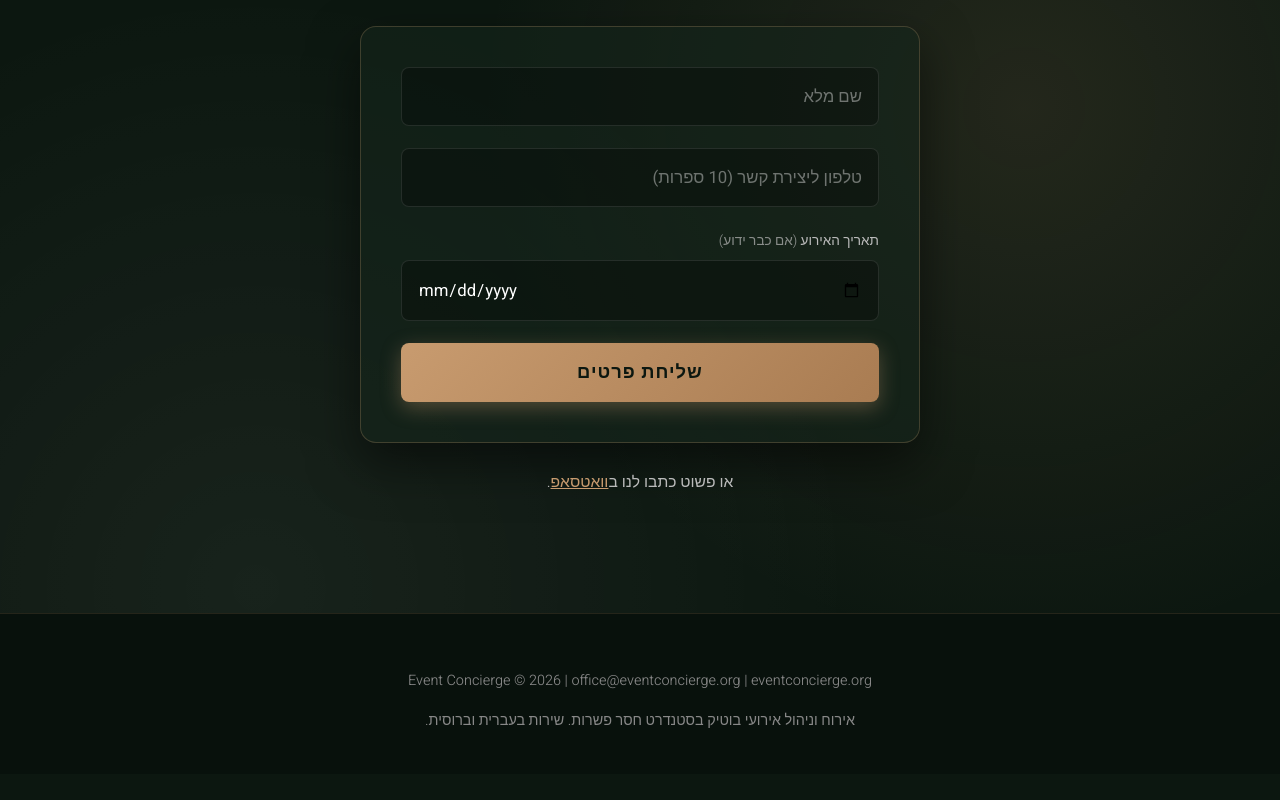
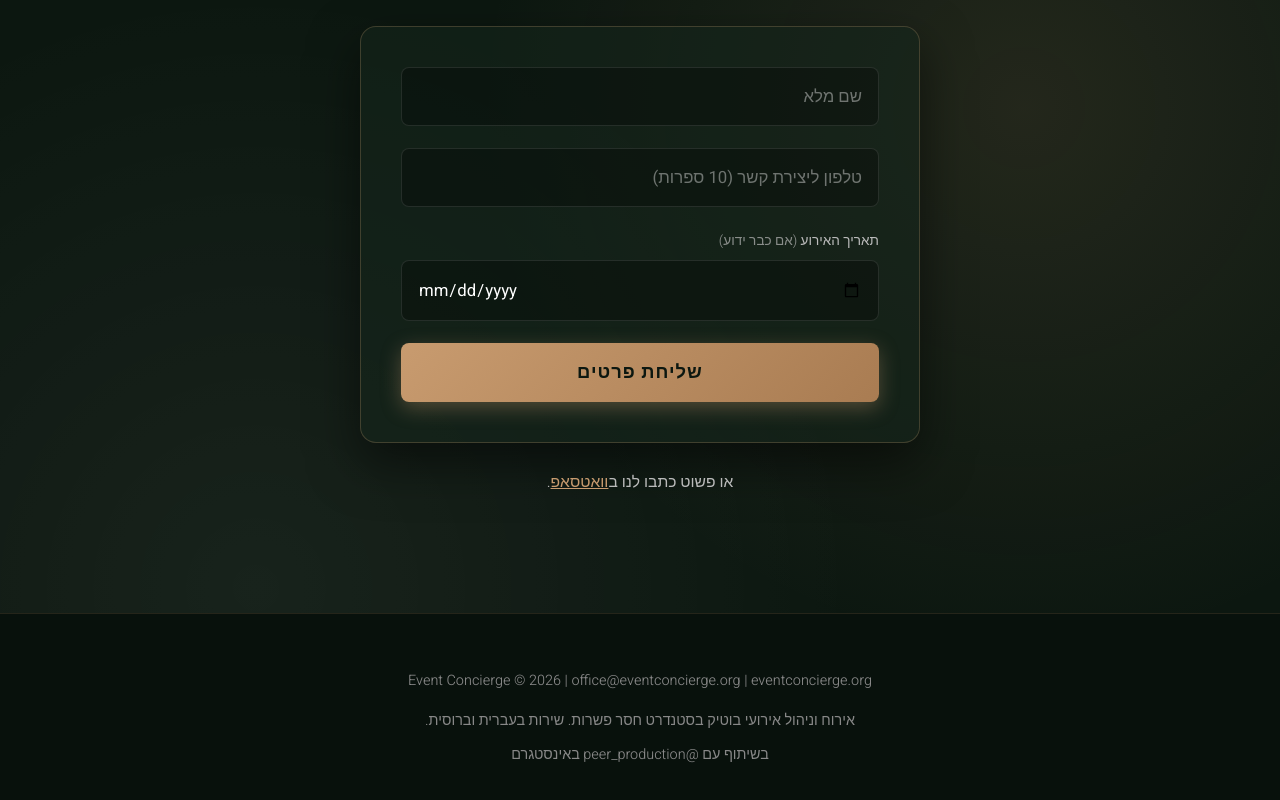
Before and after one commit to office329/eventconcierge-website, a plain HTML site: page rsvp/index.html in a window 1280 px wide. Shown: the part 4052-4852 px from the top of the page. Before the commit the page ends 4826 px from the top, so only its background shows below. Drawn offline with Linux system fonts and the light colour scheme.

Commit message:
footer: link to @peer_production on Instagram (Aviel collab)
Co-Authored-By: Claude Opus 5.5 <noreply@anthropic.com>

```diff
--- a/rsvp/index.html
+++ b/rsvp/index.html
@@ -491,6 +491,7 @@
     <div class="container">
         <p>Event Concierge © 2026 | <a href="mailto:office@eventconcierge.org">office@eventconcierge.org</a> | <a href="/">eventconcierge.org</a></p>
         <p style="margin:6px 0 0">אירוח וניהול אירועי בוטיק בסטנדרט חסר פשרות. שירות בעברית וברוסית.</p>
+        <p style="margin:8px 0 0">בשיתוף עם <a href="https://www.instagram.com/peer_production/" target="_blank" rel="noopener">@peer_production</a> באינסטגרם</p>
     </div>
 </footer>
 
```
Also changed, not shown: asian-catering/index.html (+1 -0 lines), index.html (+1 -0 lines), venues/index.html (+1 -0 lines), wedding-manager/index.html (+1 -0 lines), wedding-production/index.html (+1 -0 lines).
